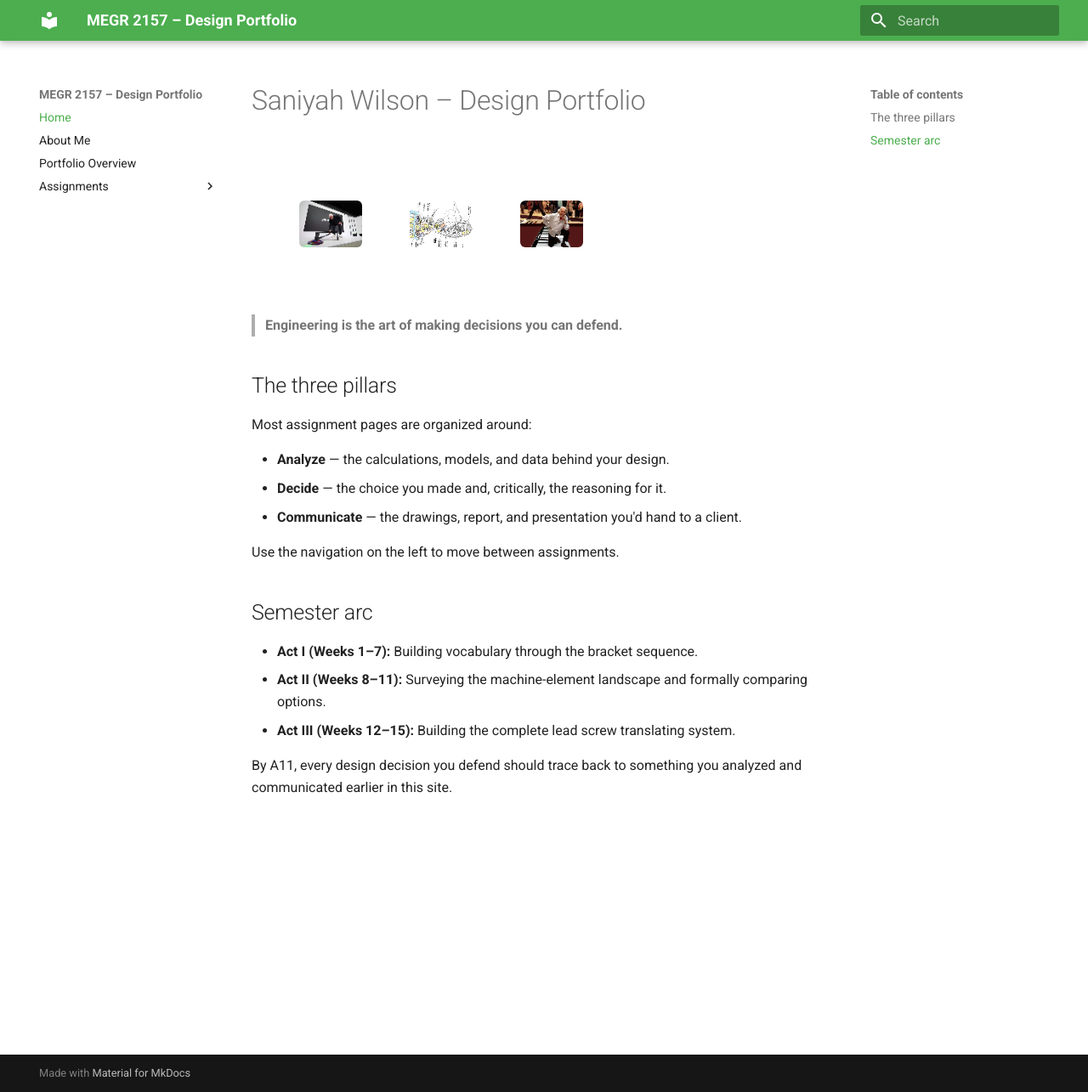
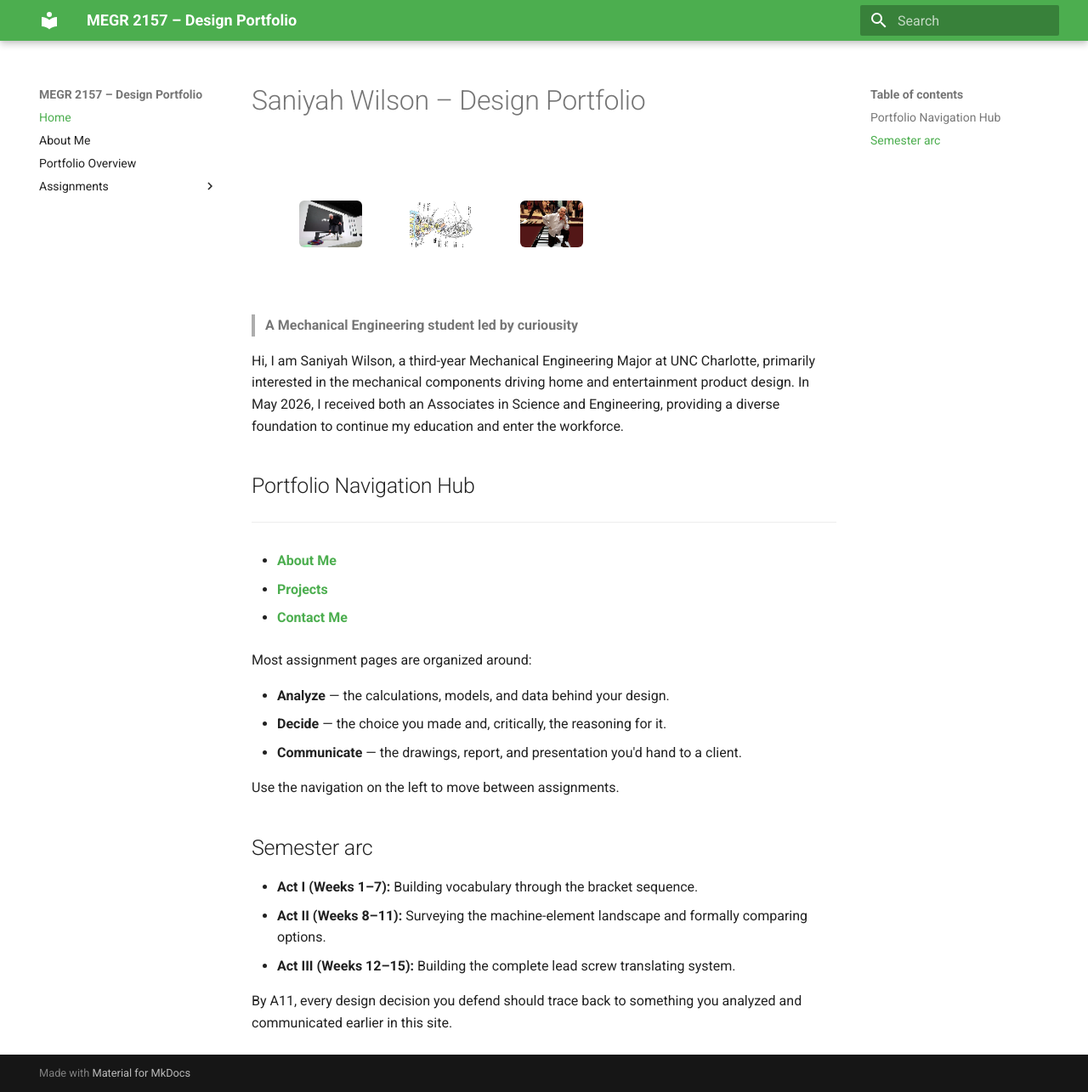
Before and after one commit to swils201/megr2156portfolio, an MkDocs documentation site: the page built from docs/index.md, in a window 1280 px wide and 1285 px high. Shown: the whole window at 85% size. Built offline with MkDocs 1.6.1 and Material for MkDocs 9.7.7, drawn with Linux system fonts in a browser that asks for light colours.

Commit message:
Update index.md

```diff
--- a/docs/index.md
+++ b/docs/index.md
@@ -3,9 +3,18 @@
 ![Banner](collage_3x1.png)
 
 
-> **Engineering is the art of making decisions you can defend.**
+> **A Mechanical Engineering student led by curiousity**
 
-## The three pillars
+Hi, I am Saniyah Wilson, a third-year Mechanical Engineering Major at UNC Charlotte, primarily interested in the mechanical components driving home and entertainment product design. In May 2026, I received both an Associates in Science and Engineering, providing a diverse foundation to continue my education and enter the workforce.
+
+## Portfolio Navigation Hub
+---
+- **[About Me](aboutme/index.md#about-me)**
+
+- **[Projects](aboutme/index.md#projects)**
+
+- **[Contact Me](aboutme/index.md#contact-me)**
+
 
 Most assignment pages are organized around:
 
```
